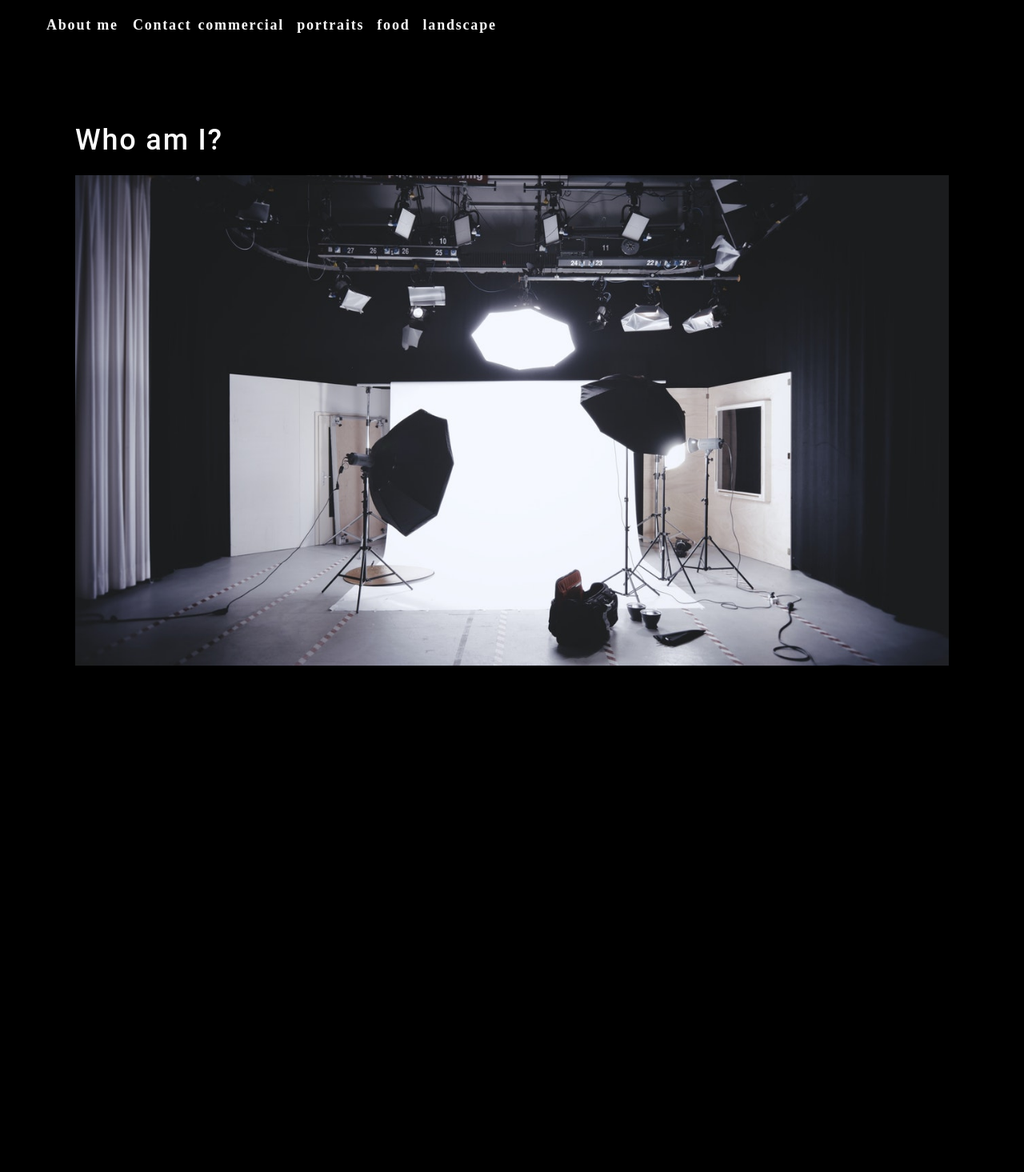
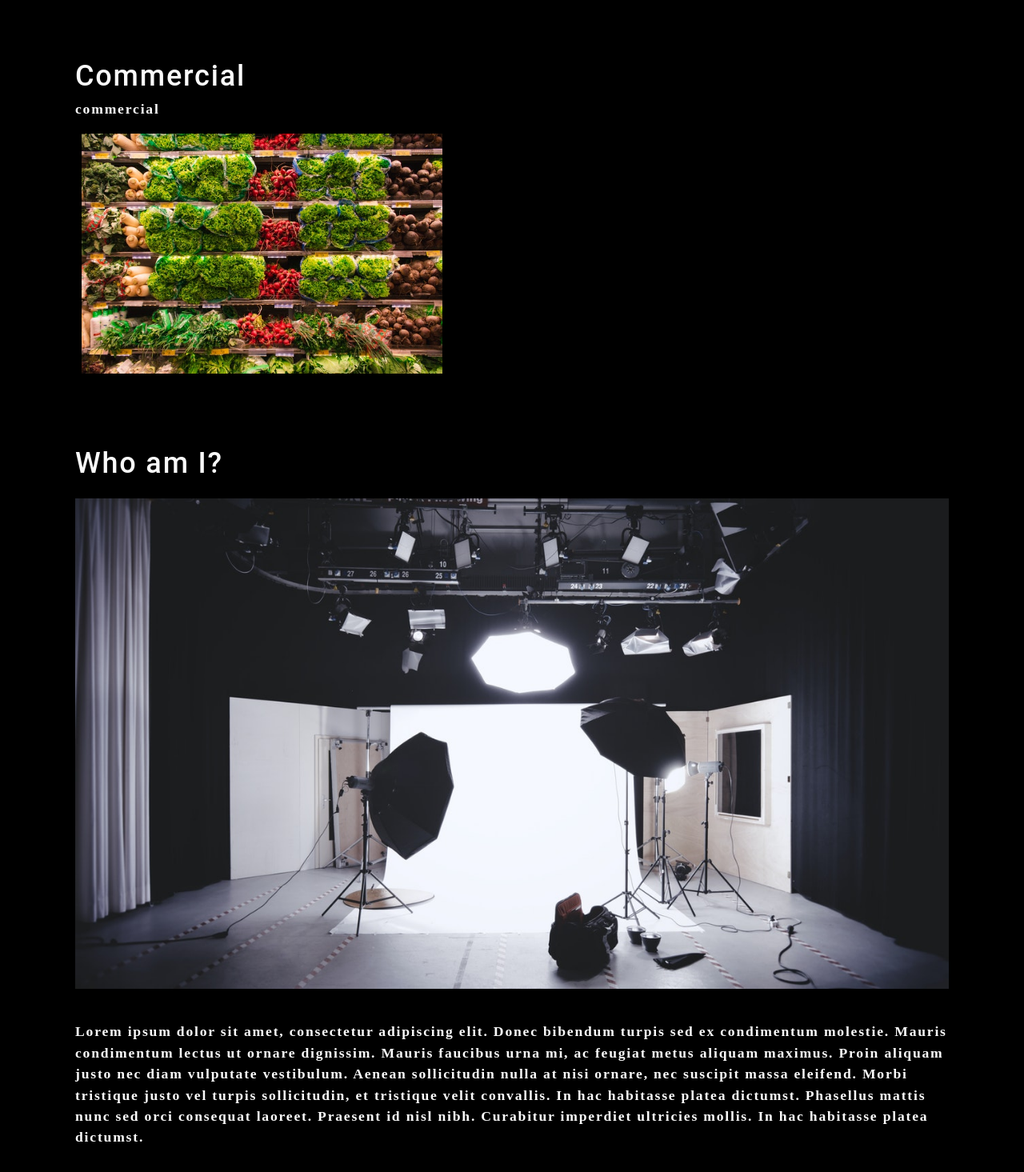
Before and after one commit to Bullbotbam/photo-port, a React (Create React App) app: page / in a window 1280 px wide. Shown: the part 45-1510 px from the top of the page at 80% size. Before the commit the page ends 991 px from the top, so only its background shows below. Built offline with nearby package versions, Linux system fonts and the light colour scheme.

Commit message:
gallery started

```diff
--- a/src/App.js
+++ b/src/App.js
@@ -1,12 +1,14 @@
 import React from 'react';
 import About from './components/About';
 import Nav from './components/Nav';
+import Gallery from './components/Gallery';
 
 function App() {
 	return (
 		<div>
 			<Nav></Nav>
 			<main>
+				<Gallery></Gallery>
 				<About></About>
 			</main>
 		</div>
--- a/src/components/About/index.js
+++ b/src/components/About/index.js
@@ -11,6 +11,19 @@
 				style={{ width: '100%' }}
 				alt="cover"
 			/>
+			<div className="my-2">
+				<p>
+					Lorem ipsum dolor sit amet, consectetur adipiscing elit. Donec
+					bibendum turpis sed ex condimentum molestie. Mauris condimentum lectus
+					ut ornare dignissim. Mauris faucibus urna mi, ac feugiat metus aliquam
+					maximus. Proin aliquam justo nec diam vulputate vestibulum. Aenean
+					sollicitudin nulla at nisi ornare, nec suscipit massa eleifend. Morbi
+					tristique justo vel turpis sollicitudin, et tristique velit convallis.
+					In hac habitasse platea dictumst. Phasellus mattis nunc sed orci
+					consequat laoreet. Praesent id nisl nibh. Curabitur imperdiet
+					ultricies mollis. In hac habitasse platea dictumst.
+				</p>
+			</div>
 		</section>
 	);
 }
--- /dev/null
+++ b/src/components/Gallery/index.js
@@ -0,0 +1,26 @@
+import React from 'react';
+import { capitalizeFirstLetter } from '../../utils/helpers';
+import photo from '../../assets/small/commercial/0.jpg';
+
+function Gallery(Props) {
+	const currentCategory = {
+		name: 'commercial',
+		description:
+			'Photos of grocery stores, food trucks, and other commercial projects',
+	};
+
+	return (
+		<section>
+			<h1>{capitalizeFirstLetter(currentCategory.name)}</h1>
+			<p>{currentCategory.name}</p>
+			<div className="flex-row">
+				<img
+					src={photo}
+					alt="Commercial Example"
+					className="img-thumbnail mx-1"
+				/>
+			</div>
+		</section>
+	);
+}
+export default Gallery;
--- a/src/components/Nav/index.js
+++ b/src/components/Nav/index.js
@@ -1,4 +1,5 @@
 import React from 'react';
+import { capitalizeFirstLetter } from '../../utils/helpers';
 
 function Nav() {
 	const categories = [
@@ -14,11 +15,12 @@
 			description: 'Fields, farmhouses, waterfalls, and the beauty of nature',
 		},
 	];
-	function categorySelected(name) {
-		console.log(`${name} clicked`);
-	}
+	const handleClick = (item) => {
+		console.log(item);
+		return item;
+	};
 	return (
-		<header>
+		<header className="flex-row px-1">
 			<h2>
 				<a data-testid="link" href="/">
 					<span role="img" aria-label="camera">
@@ -39,7 +41,13 @@
 					</li>
 					{categories.map((category) => (
 						<li className="mx-1" key={category.name}>
-							<span onClick={categorySelected}>{category.name}</span>
+							<span
+								onClick={() => {
+									handleClick(category.name);
+								}}
+							>
+								{capitalizeFirstLetter(category.name)}
+							</span>
 						</li>
 					))}
 				</ul>
```
